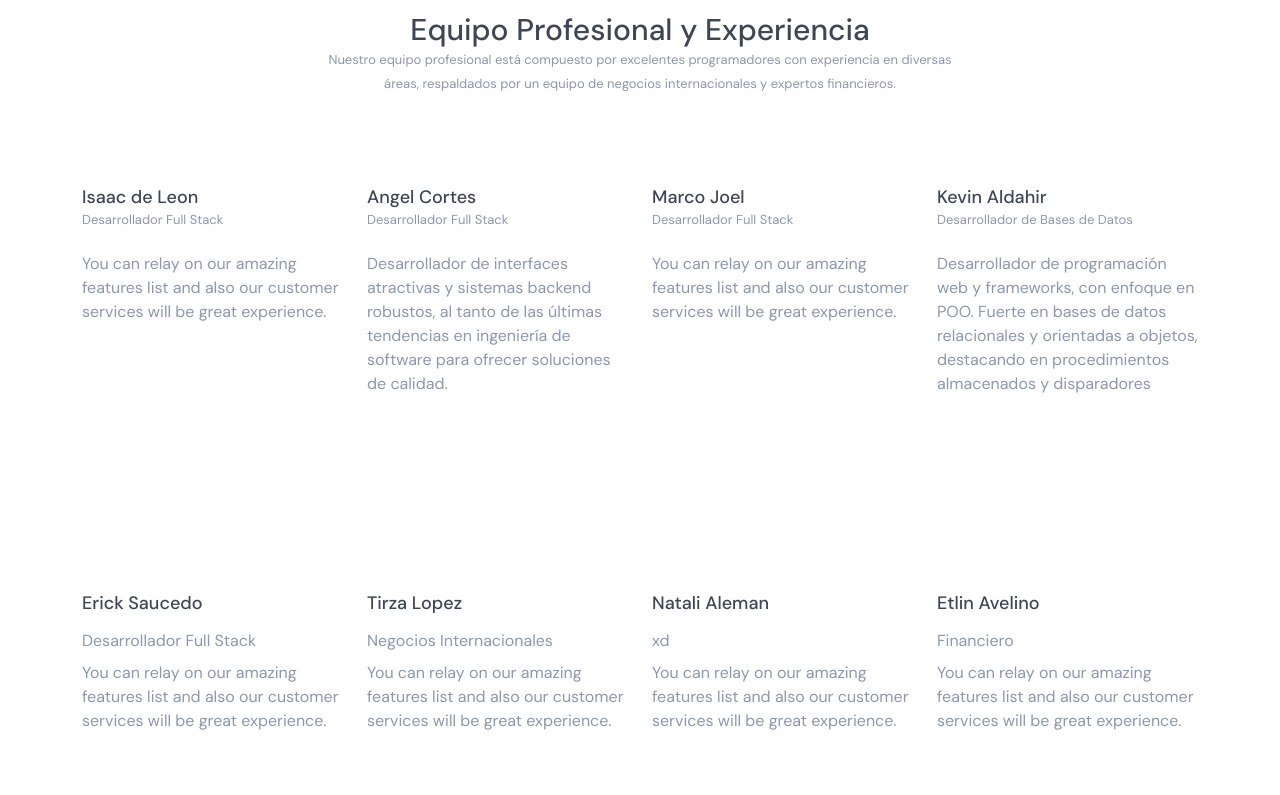
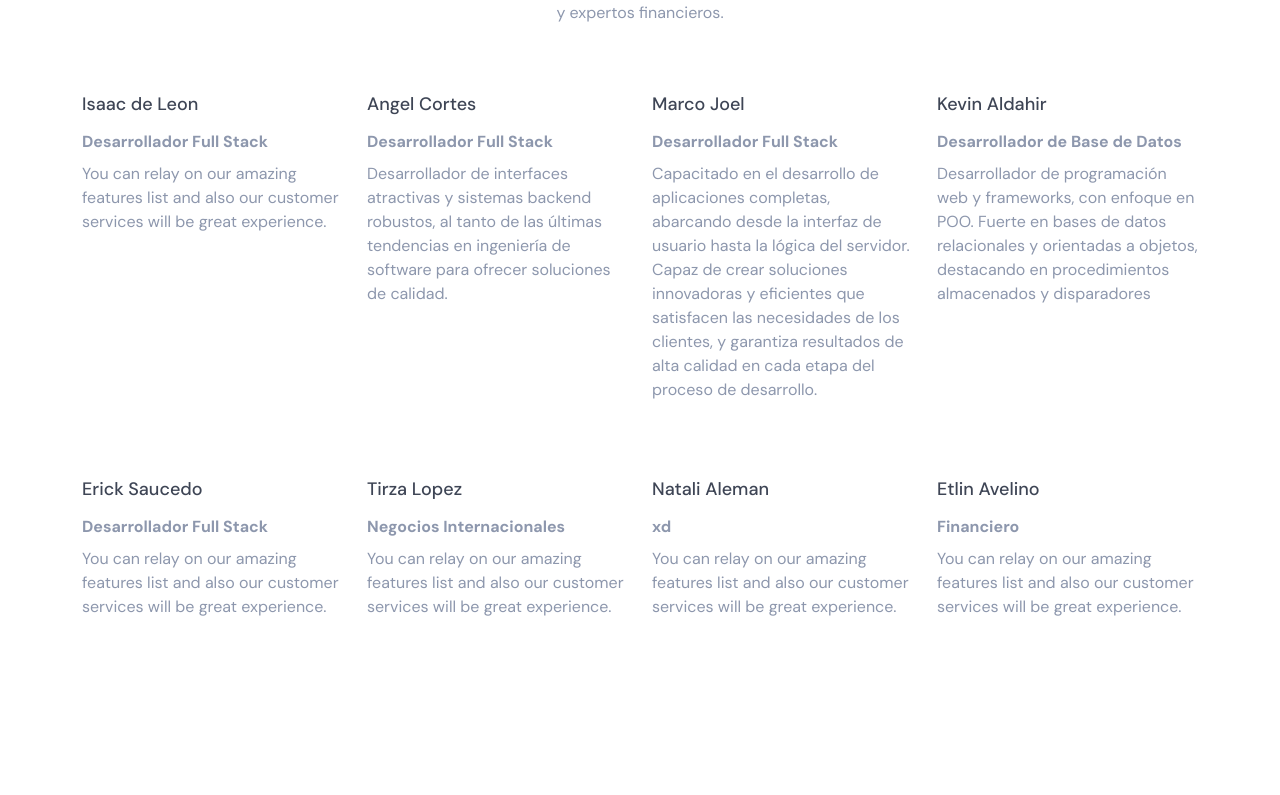
Before and after one commit to KevinWze/cassdi-frontend, a Next.js app: page / in a window 1280 px wide. Shown: the part 4405-5200 px from the top of the page. Built offline with nearby package versions, Linux system fonts and the light colour scheme.

Commit message:
Formulario y Habilidades

```diff
--- a/components/custom/sections/FormularioContacto.js
+++ b/components/custom/sections/FormularioContacto.js
@@ -13,7 +13,8 @@ const ContactComponent = () => {
   return (
       <div>
         <Container>
-          <Row className="justify-content-center">
+        <Row className="justify-content-center">
+          <Row className="justify-content-center blog-home2">
             <Col md="7" className="text-center">
               <h1 className="title font-bold">Contáctanos</h1>
               <h6 className="subtitle">
@@ -22,6 +23,7 @@ const ContactComponent = () => {
               ¡No dudes en contáctarnos!
               </h6>
             </Col>
+          </Row>
 
             {/* FORMULARIO DE CONTACTO  */}
 
--- a/components/custom/sections/Habilidades.js
+++ b/components/custom/sections/Habilidades.js
@@ -5,9 +5,8 @@ import { Row, Col, Container } from 'reactstrap';
 const TeamComponent = () => {
     return (
         <div>
-            <div className="blog-home2 spacer">
                 <Container>
-            <div className="spacer team2">
+            <div className="spacer blog-home2">
                     <Row className="justify-content-center">
                         <Col md="7" className="text-center">
                         <h1 className="title font-bold">Habilidades</h1>
@@ -25,7 +24,7 @@ const TeamComponent = () => {
                                 <Col md="12">
                                     <div className="p-t-10">
                                         <h5 className="title font-medium">Isaac de Leon</h5>
-                                        <h6 className="subtitle">Desarrollador Full Stack</h6>
+                                        <h6 className="subtitle fw-bold">Desarrollador Full Stack</h6>
                                         <p>You can relay on our amazing features list and also our customer services will be great experience.</p>
                                     </div>
                                 </Col>
@@ -39,7 +38,7 @@ const TeamComponent = () => {
                                 <Col md="12">
                                     <div className="p-t-10">
                                         <h5 className="title font-medium">Angel Cortes</h5>
-                                        <h6 className="subtitle">Desarrollador Full Stack</h6>
+                                        <h6 className="subtitle fw-bold">Desarrollador Full Stack</h6>
                                         <p>Desarrollador de interfaces atractivas y sistemas backend robustos, al tanto de las últimas tendencias en ingeniería de software para ofrecer soluciones de calidad.</p>
                                     </div>
                                 </Col>
@@ -53,8 +52,8 @@ const TeamComponent = () => {
                                 <Col md="12">
                                     <div className="p-t-10">
                                         <h5 className="title font-medium">Marco Joel</h5>
-                                        <h6 className="subtitle">Desarrollador Full Stack</h6>
-                                        <p>You can relay on our amazing features list and also our customer services will be great experience.</p>
+                                        <h6 className="subtitle fw-bold">Desarrollador Full Stack</h6>
+                                        <p>Capacitado en el desarrollo de aplicaciones completas, abarcando desde la interfaz de usuario hasta la lógica del servidor. Capaz de crear soluciones innovadoras y eficientes que satisfacen las necesidades de los clientes, y garantiza resultados de alta calidad en cada etapa del proceso de desarrollo.</p>
                                     </div>
                                 </Col>
                             </Row>
@@ -67,24 +66,21 @@ const TeamComponent = () => {
                                 <Col md="12">
                                     <div className="p-t-10">
                                         <h5 className="title font-medium">Kevin Aldahir</h5>
-                                        <h6 className="subtitle">Desarrollador de Bases de Datos</h6>
+                                        <h6 className="subtitle fw-bold">Desarrollador de Base de Datos</h6>
                                         <p>Desarrollador de programación web y frameworks, con enfoque en POO. Fuerte en bases de datos relacionales y orientadas a objetos, destacando en procedimientos almacenados y disparadores</p>
                                     </div>
                                 </Col>
                             </Row>
                         </Col>
-                    </Row>
-                </div>
 
                    {/* Erick CV */}
 
-                   <Row className="m-t-30">
                     <Col lg="3" md="6" className="m-b-30">
                             <Row className="no-gutters">
                                 <Col md="12">
                                     <div className="p-t-10">
                                         <h5 className="title font-medium">Erick Saucedo</h5>
-                                        <h6 className="subtitle">Desarrollador Full Stack</h6>
+                                        <h6 className="subtitle fw-bold">Desarrollador Full Stack</h6>
                                         <p>You can relay on our amazing features list and also our customer services will be great experience.</p>
                                     </div>
                                 </Col>
@@ -98,7 +94,7 @@ const TeamComponent = () => {
                                 <Col md="12">
                                     <div className="p-t-10">
                                         <h5 className="title font-medium">Tirza Lopez</h5>
-                                        <h6 className="subtitle">Negocios Internacionales</h6>
+                                        <h6 className="subtitle fw-bold">Negocios Internacionales</h6>
                                         <p>You can relay on our amazing features list and also our customer services will be great experience.</p>
                                     </div>
                                 </Col>
@@ -112,7 +108,7 @@ const TeamComponent = () => {
                                 <Col md="12">
                                     <div className="p-t-10">
                                         <h5 className="title font-medium">Natali Aleman</h5>
-                                        <h6 className="subtitle">xd</h6>
+                                        <h6 className="subtitle fw-bold">xd</h6>
                                         <p>You can relay on our amazing features list and also our customer services will be great experience.</p>
                                     </div>
                                 </Col>
@@ -126,16 +122,17 @@ const TeamComponent = () => {
                                 <Col md="12">
                                     <div className="p-t-10">
                                         <h5 className="title font-medium">Etlin Avelino</h5>
-                                        <h6 className="subtitle">Financiero</h6>
+                                        <h6 className="subtitle fw-bold">Financiero</h6>
                                         <p>You can relay on our amazing features list and also our customer services will be great experience.</p>
                                     </div>
                                 </Col>
                             </Row>
                         </Col>
                     </Row>
+                    </div>
                 </Container>
             </div>
-        </div>
+
     );
 }
 
```
